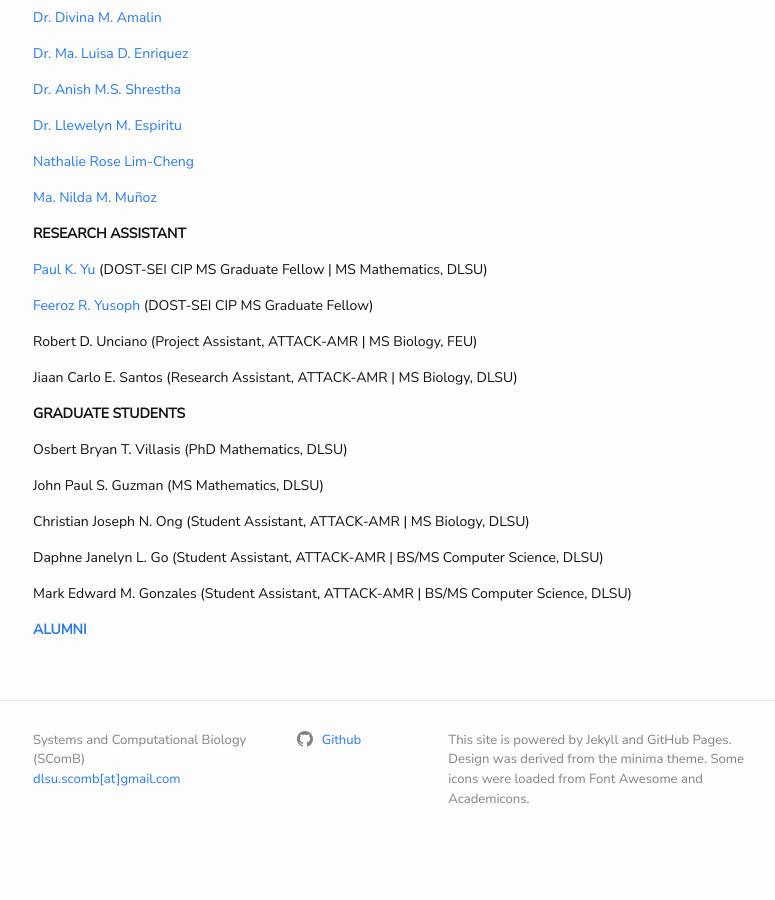
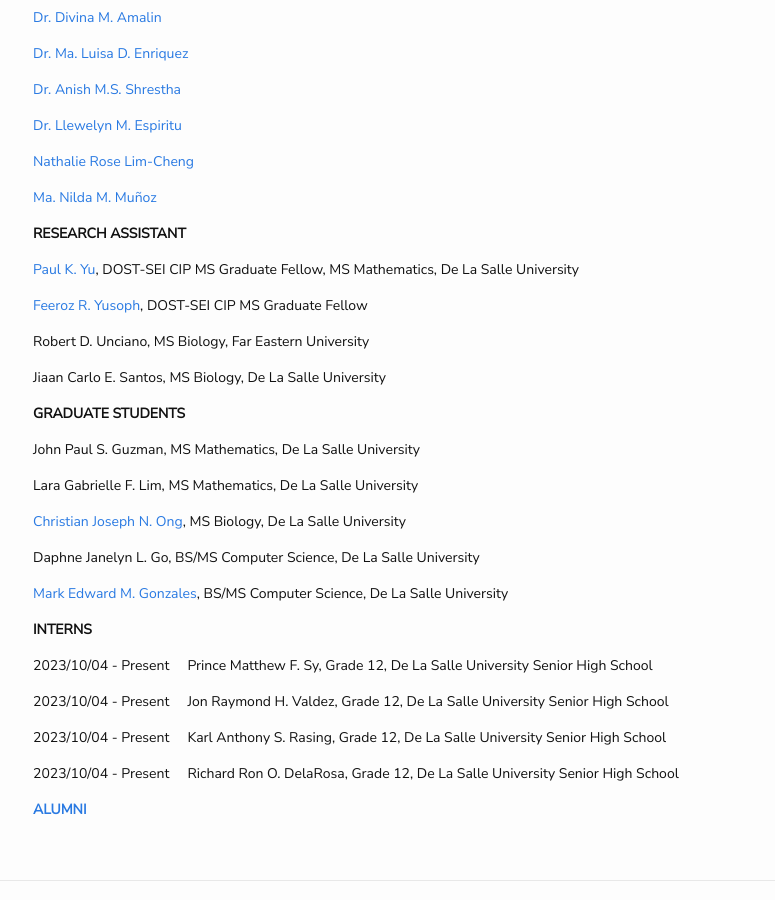
Before and after one commit to dlsu-scomb/dlsu-scomb.github.io, a Jekyll site: the page built from people.md, in a window 1280 px wide and 900 px high, scrolled down 448 px. Shown: the whole window, without its empty margins (237-1012 px from the left). Built offline with Jekyll 4.4.1, drawn with Linux system fonts in a browser that asks for light colours; nearby versions of some CDN libraries; a style sheet for code colours, icons or effects is not loaded; before the commit the page ends 1318 px from its top, so only the background shows below that.

Commit message:
Updated people

```diff
--- a/people.md
+++ b/people.md
@@ -32,24 +32,39 @@ permalink: /people/
 
 **RESEARCH ASSISTANT**
 
-[Paul K. Yu](https://yupaulk.github.io/) (DOST-SEI CIP MS Graduate Fellow \| MS Mathematics, DLSU)
+[Paul K. Yu](https://yupaulk.github.io/), DOST-SEI CIP MS Graduate Fellow, MS Mathematics, De La Salle University
 
-[Feeroz R. Yusoph](https://www.linkedin.com/in/feeroz-yusoph/?originalSubdomain=sa) (DOST-SEI CIP MS Graduate Fellow)
+[Feeroz R. Yusoph](https://www.linkedin.com/in/feeroz-yusoph/?originalSubdomain=sa), DOST-SEI CIP MS Graduate Fellow
 
-Robert D. Unciano (Project Assistant, ATTACK-AMR \| MS Biology, FEU)
+Robert D. Unciano, MS Biology, Far Eastern University
 
-Jiaan Carlo E. Santos (Research Assistant, ATTACK-AMR \| MS Biology, DLSU)
+Jiaan Carlo E. Santos, MS Biology, De La Salle University
 
 **GRADUATE STUDENTS**
 
-Osbert Bryan T. Villasis (PhD Mathematics, DLSU)
+John Paul S. Guzman, MS Mathematics, De La Salle University
 
-John Paul S. Guzman (MS Mathematics, DLSU)
+Lara Gabrielle F. Lim, MS Mathematics, De La Salle University
 
-Christian Joseph N. Ong (Student Assistant, ATTACK-AMR \| MS Biology, DLSU)
+[Christian Joseph N. Ong](https://scholar.google.com/citations?user=DULhdgIAAAAJ&hl=en&oi=ao), MS Biology, De La Salle University
 
-Daphne Janelyn L. Go (Student Assistant, ATTACK-AMR \| BS/MS Computer Science, DLSU)
+Daphne Janelyn L. Go, BS/MS Computer Science, De La Salle University
 
-Mark Edward M. Gonzales (Student Assistant, ATTACK-AMR \| BS/MS Computer Science, DLSU)
+[Mark Edward M. Gonzales](https://scholar.google.com/citations?user=YSwwCpAAAAAJ&hl=en&oi=ao), BS/MS Computer Science, De La Salle University
+
+**INTERNS**
+
+2023/10/04 - Present &nbsp; &nbsp; Prince Matthew F. Sy, Grade 12, De La Salle University Senior High
+School
+
+2023/10/04 - Present &nbsp; &nbsp; Jon Raymond H. Valdez, Grade 12, De La Salle University Senior High
+School
+
+2023/10/04 - Present &nbsp; &nbsp; Karl Anthony S. Rasing, Grade 12, De La Salle University Senior High
+School
+
+2023/10/04 - Present &nbsp; &nbsp; Richard Ron O. DelaRosa, Grade 12, De La Salle University Senior High
+School
+
 
 [**ALUMNI**](/alumni)
```
Also changed, not shown: alumni.md (+14 -9 lines), projects.md (+12 -4 lines), assets/protein-phi.png (added).
